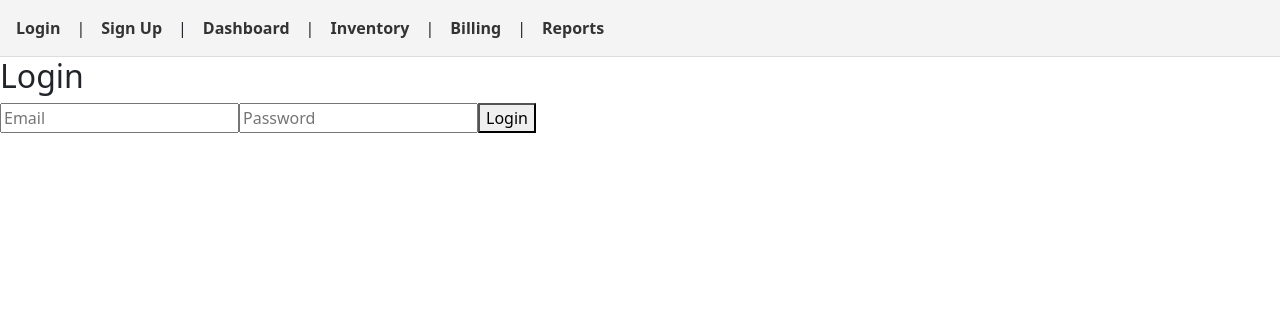
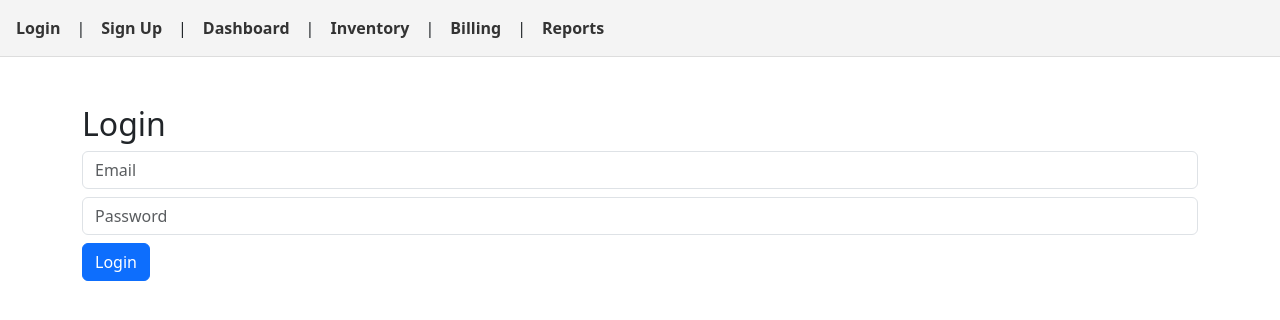
Before and after one commit to Ahmad-Imran-id/clinic-farm, a React (Create React App) app: page /login in a window 1280 px wide. Shown: the top 320 px of the page. Built offline with nearby package versions, Linux system fonts and the light colour scheme.

Commit message:
Update Login.js

```diff
--- a/src/Login.js
+++ b/src/Login.js
@@ -10,7 +10,13 @@ function Login() {
 
   const handleLogin = async () => {
     try {
-      await signInWithEmailAndPassword(auth, email, password);
+      const userCredential = await signInWithEmailAndPassword(auth, email, password);
+      const uid = userCredential.user.uid;
+
+      // Optional: store UID locally to use in app (temporary/local)
+      localStorage.setItem("userUID", uid);
+
+      // Navigate after successful login
       navigate("/dashboard");
     } catch (err) {
       alert("Login Failed: " + err.message);
@@ -18,11 +24,21 @@ function Login() {
   };
 
   return (
-    <div>
+    <div className="container mt-5">
       <h2>Login</h2>
-      <input type="email" placeholder="Email" onChange={(e) => setEmail(e.target.value)} />
-      <input type="password" placeholder="Password" onChange={(e) => setPassword(e.target.value)} />
-      <button onClick={handleLogin}>Login</button>
+      <input
+        type="email"
+        placeholder="Email"
+        className="form-control my-2"
+        onChange={(e) => setEmail(e.target.value)}
+      />
+      <input
+        type="password"
+        placeholder="Password"
+        className="form-control my-2"
+        onChange={(e) => setPassword(e.target.value)}
+      />
+      <button className="btn btn-primary" onClick={handleLogin}>Login</button>
     </div>
   );
 }
```
